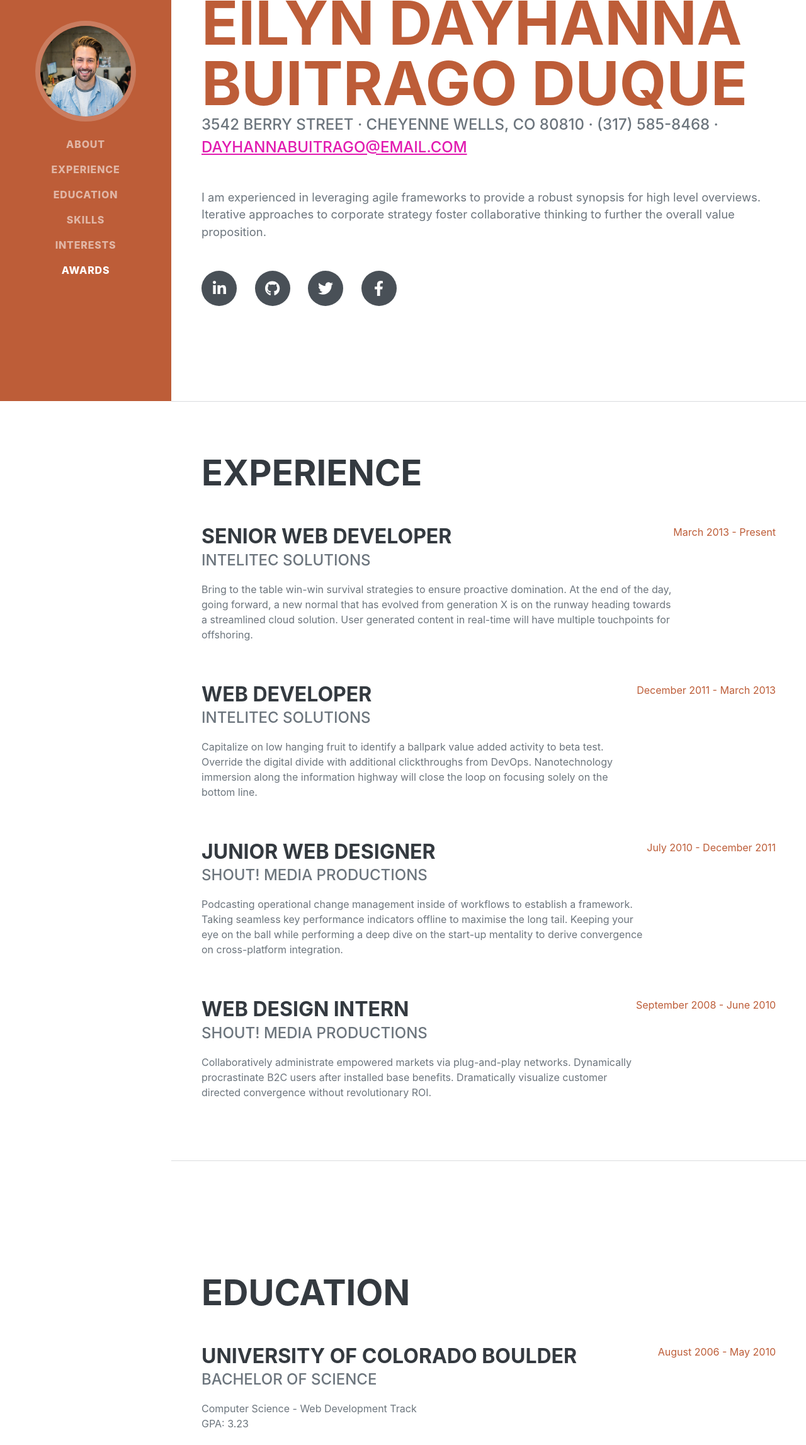
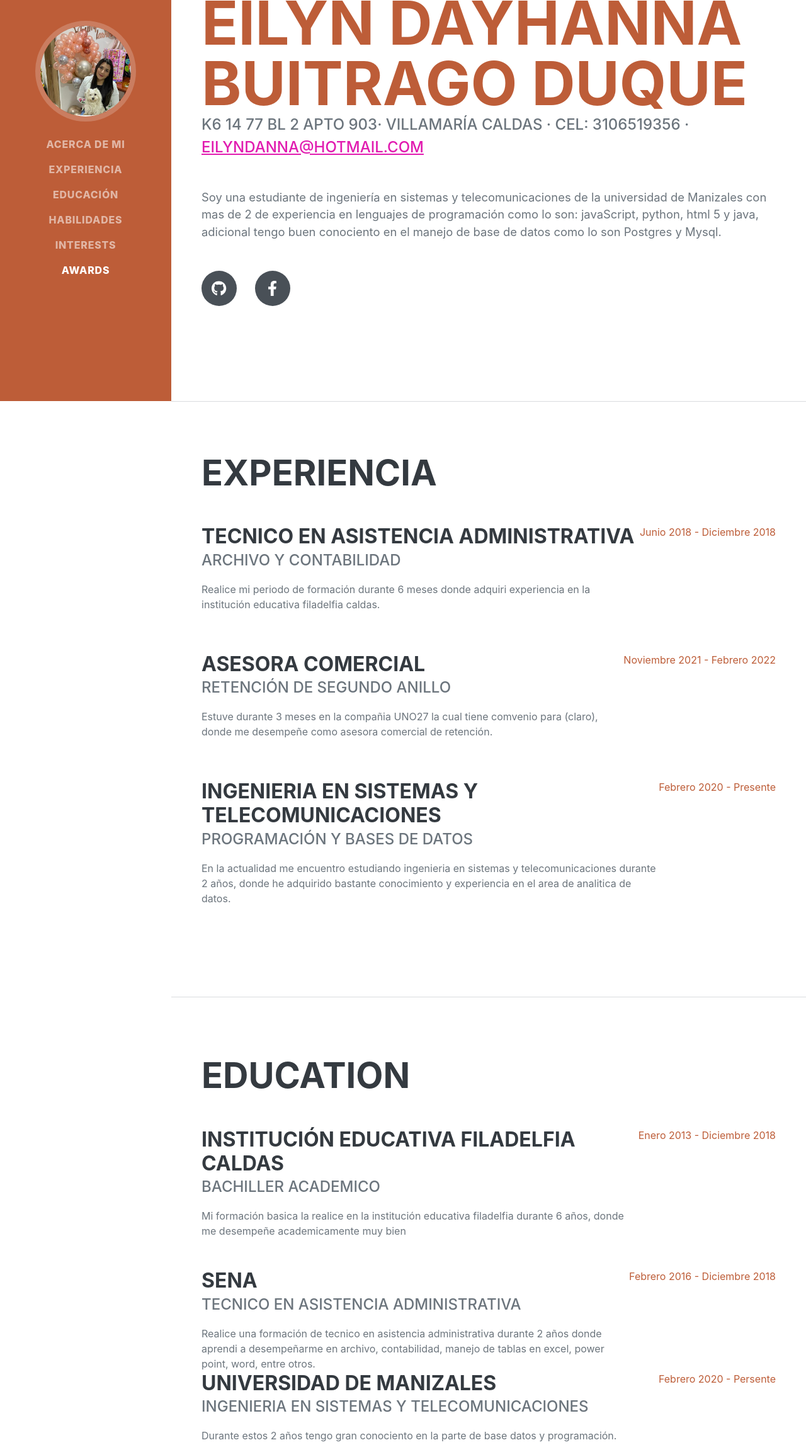
Before and after one commit to EilynBuitrago/Hoja_vida2, a plain HTML site: page index.html in a window 1280 px wide. Shown: the part 163-2458 px from the top of the page at 63% size. Drawn offline with nearby package versions, Linux system fonts and the light colour scheme; a web font is replaced by a local one.

Commit message:
Se realiza modificación a la plantilla de bootstrap, donde creo un perfil, experiencia y formación academica

```diff
--- a/index.html
+++ b/index.html
@@ -19,16 +19,16 @@
         <!-- Navigation-->
         <nav class="navbar navbar-expand-lg navbar-dark bg-primary fixed-top" id="sideNav">
             <a class="navbar-brand js-scroll-trigger" href="#page-top">
-                <span class="d-block d-lg-none">Clarence Taylor</span>
-                <span class="d-none d-lg-block"><img class="img-fluid img-profile rounded-circle mx-auto mb-2" src="assets/img/profile.jpg" alt="..." /></span>
+                <span class="d-block d-lg-none">Eilyn Dayhanna Buitrago Duque</span>
+                <span class="d-none d-lg-block"><img class="img-fluid img-profile rounded-circle mx-auto mb-2" src="assets/img/profile.png" alt="..." /></span>
             </a>
             <button class="navbar-toggler" type="button" data-bs-toggle="collapse" data-bs-target="#navbarResponsive" aria-controls="navbarResponsive" aria-expanded="false" aria-label="Toggle navigation"><span class="navbar-toggler-icon"></span></button>
             <div class="collapse navbar-collapse" id="navbarResponsive">
                 <ul class="navbar-nav">
-                    <li class="nav-item"><a class="nav-link js-scroll-trigger" href="#about">About</a></li>
-                    <li class="nav-item"><a class="nav-link js-scroll-trigger" href="#experience">Experience</a></li>
-                    <li class="nav-item"><a class="nav-link js-scroll-trigger" href="#education">Education</a></li>
-                    <li class="nav-item"><a class="nav-link js-scroll-trigger" href="#skills">Skills</a></li>
+                    <li class="nav-item"><a class="nav-link js-scroll-trigger" href="#about">Acerca de mi</a></li>
+                    <li class="nav-item"><a class="nav-link js-scroll-trigger" href="#experience">Experiencia</a></li>
+                    <li class="nav-item"><a class="nav-link js-scroll-trigger" href="#education">Educación</a></li>
+                    <li class="nav-item"><a class="nav-link js-scroll-trigger" href="#skills">Habilidades</a></li>
                     <li class="nav-item"><a class="nav-link js-scroll-trigger" href="#interests">Interests</a></li>
                     <li class="nav-item"><a class="nav-link js-scroll-trigger" href="#awards">Awards</a></li>
                 </ul>
@@ -36,85 +36,83 @@
         </nav>
         <!-- Page Content-->
         <div class="container-fluid p-0">
-            <!-- About-->
-            <section class="resume-section" id="about">
+            <!-- Acerca de mi-->
+            <section class="resume-section" id="Acerca de mi">
                 <div class="resume-section-content">
                     <h1 class="mb-0">
                         <span class="text-primary">Eilyn Dayhanna Buitrago Duque</span>
                     </h1>
                     <div class="subheading mb-5">
-                        3542 Berry Street · Cheyenne Wells, CO 80810 · (317) 585-8468 ·
-                        <a href="mailto:name@email.com">Dayhannabuitrago@email.com</a>
+                        K6 14 77 BL 2 APTO 903· Villamaría Caldas · cel: 3106519356 ·
+                        <a href="mailto:eilyndanna@hotmail.com">eilyndanna@hotmail.com</a>
                     </div>
-                    <p class="lead mb-5">I am experienced in leveraging agile frameworks to provide a robust synopsis for high level overviews. Iterative approaches to corporate strategy foster collaborative thinking to further the overall value proposition.</p>
+                    <p class="lead mb-5">Soy una estudiante de ingeniería en sistemas y telecomunicaciones de la universidad de Manizales con mas de 2 de experiencia en lenguajes de programación como lo son: javaScript, python, html 5 y java, adicional tengo buen conociento en el manejo de base de datos como lo son Postgres y Mysql.</p>
                     <div class="social-icons">
-                        <a class="social-icon" href="#!"><i class="fab fa-linkedin-in"></i></a>
-                        <a class="social-icon" href="#!"><i class="fab fa-github"></i></a>
-                        <a class="social-icon" href="#!"><i class="fab fa-twitter"></i></a>
-                        <a class="social-icon" href="#!"><i class="fab fa-facebook-f"></i></a>
+                        <a class="social-icon" href="https://github.com/EilynBuitrago"><i class="fab fa-github"></i></a>
+                        <a class="social-icon" href="https://www.facebook.com/eilyn.buitrago"><i class="fab fa-facebook-f"></i></a>
                     </div>
                 </div>
             </section>
             <hr class="m-0" />
-            <!-- Experience-->
-            <section class="resume-section" id="experience">
+            <!-- Experiencia-->
+        <section class="resume-section" id="experience">
                 <div class="resume-section-content">
-                    <h2 class="mb-5">Experience</h2>
+                    <h2 class="mb-5">Experiencia</h2>
                     <div class="d-flex flex-column flex-md-row justify-content-between mb-5">
                         <div class="flex-grow-1">
-                            <h3 class="mb-0">Senior Web Developer</h3>
-                            <div class="subheading mb-3">Intelitec Solutions</div>
-                            <p>Bring to the table win-win survival strategies to ensure proactive domination. At the end of the day, going forward, a new normal that has evolved from generation X is on the runway heading towards a streamlined cloud solution. User generated content in real-time will have multiple touchpoints for offshoring.</p>
+                            <h3 class="mb-0">Tecnico en Asistencia Administrativa</h3>
+                            <div class="subheading mb-3">Archivo y Contabilidad</div>
+                            <p>Realice mi periodo de formación durante 6 meses donde adquiri experiencia en la institución educativa filadelfia caldas.</p>
                         </div>
-                        <div class="flex-shrink-0"><span class="text-primary">March 2013 - Present</span></div>
+                        <div class="flex-shrink-0"><span class="text-primary">Junio 2018 - Diciembre 2018</span></div>
+                    </div>
+
+                    <div class="d-flex flex-column flex-md-row justify-content-between mb-5">
+                        <div class="flex-grow-1">
+                            <h3 class="mb-0">Asesora Comercial</h3>
+                            <div class="subheading mb-3">Retención de Segundo Anillo</div>
+                            <p>Estuve durante 3 meses en la compañia UNO27 la cual tiene comvenio para (claro), donde me desempeñe como asesora comercial de retención.</p>
+                        </div>
+                        <div class="flex-shrink-0"><span class="text-primary">Noviembre 2021 - Febrero 2022</span></div>
                     </div>
                     <div class="d-flex flex-column flex-md-row justify-content-between mb-5">
                         <div class="flex-grow-1">
-                            <h3 class="mb-0">Web Developer</h3>
-                            <div class="subheading mb-3">Intelitec Solutions</div>
-                            <p>Capitalize on low hanging fruit to identify a ballpark value added activity to beta test. Override the digital divide with additional clickthroughs from DevOps. Nanotechnology immersion along the information highway will close the loop on focusing solely on the bottom line.</p>
+                            <h3 class="mb-0">Ingenieria en Sistemas y Telecomunicaciones</h3>
+                            <div class="subheading mb-3">Programación y Bases de datos</div>
+                            <p>En la actualidad me encuentro estudiando ingenieria en sistemas y telecomunicaciones durante 2 años, donde he adquirido bastante conocimiento y experiencia en el area de analitica de datos.</p>
                         </div>
-                        <div class="flex-shrink-0"><span class="text-primary">December 2011 - March 2013</span></div>
-                    </div>
-                    <div class="d-flex flex-column flex-md-row justify-content-between mb-5">
-                        <div class="flex-grow-1">
-                            <h3 class="mb-0">Junior Web Designer</h3>
-                            <div class="subheading mb-3">Shout! Media Productions</div>
-                            <p>Podcasting operational change management inside of workflows to establish a framework. Taking seamless key performance indicators offline to maximise the long tail. Keeping your eye on the ball while performing a deep dive on the start-up mentality to derive convergence on cross-platform integration.</p>
-                        </div>
-                        <div class="flex-shrink-0"><span class="text-primary">July 2010 - December 2011</span></div>
-                    </div>
-                    <div class="d-flex flex-column flex-md-row justify-content-between">
-                        <div class="flex-grow-1">
-                            <h3 class="mb-0">Web Design Intern</h3>
-                            <div class="subheading mb-3">Shout! Media Productions</div>
-                            <p>Collaboratively administrate empowered markets via plug-and-play networks. Dynamically procrastinate B2C users after installed base benefits. Dramatically visualize customer directed convergence without revolutionary ROI.</p>
-                        </div>
-                        <div class="flex-shrink-0"><span class="text-primary">September 2008 - June 2010</span></div>
+                        <div class="flex-shrink-0"><span class="text-primary">Febrero 2020 - Presente</span></div>
                     </div>
                 </div>
             </section>
             <hr class="m-0" />
-            <!-- Education-->
+            <!-- Educación-->
             <section class="resume-section" id="education">
                 <div class="resume-section-content">
                     <h2 class="mb-5">Education</h2>
                     <div class="d-flex flex-column flex-md-row justify-content-between mb-5">
                         <div class="flex-grow-1">
-                            <h3 class="mb-0">University of Colorado Boulder</h3>
-                            <div class="subheading mb-3">Bachelor of Science</div>
-                            <div>Computer Science - Web Development Track</div>
-                            <p>GPA: 3.23</p>
+                            <h3 class="mb-0">Institución Educativa Filadelfia Caldas</h3>
+                            <div class="subheading mb-3">Bachiller Academico</div>
+                            <div>Mi formación basica la realice en la institución educativa filadelfia durante 6 años, donde me desempeñe academicamente muy bien</div>
                         </div>
-                        <div class="flex-shrink-0"><span class="text-primary">August 2006 - May 2010</span></div>
+                        <div class="flex-shrink-0"><span class="text-primary">Enero 2013 - Diciembre 2018</span></div>
                     </div>
                     <div class="d-flex flex-column flex-md-row justify-content-between">
                         <div class="flex-grow-1">
-                            <h3 class="mb-0">James Buchanan High School</h3>
-                            <div class="subheading mb-3">Technology Magnet Program</div>
-                            <p>GPA: 3.56</p>
+                            <h3 class="mb-0">Sena</h3>
+                            <div class="subheading mb-3">Tecnico en Asistencia Administrativa</div>
+                            <div>Realice una formación de tecnico en asistencia administrativa durante 2 años donde aprendi a desempeñarme en archivo, contabilidad, manejo de tablas en excel, power point, word, entre otros.</div>
                         </div>
-                        <div class="flex-shrink-0"><span class="text-primary">August 2002 - May 2006</span></div>
+                        <div class="flex-shrink-0"><span class="text-primary">Febrero 2016 - Diciembre 2018</span></div>
+                    </div>
+                    <div class="d-flex flex-column flex-md-row justify-content-between">
+                        <div class="flex-grow-1">
+                            <h3 class="mb-0">Universidad de Manizales</h3>
+                            <div class="subheading mb-3">Ingenieria en Sistemas y Telecomunicaciones</div>
+                            <div>Durante estos 2 años tengo gran conociento en la parte de base datos y programación.</div>
+                        </div>
+                        <div class="flex-shrink-0"><span class="text-primary">Febrero 2020 - Persente</span></div>
                     </div>
                 </div>
             </section>
```
Also changed, not shown: assets/img/profile.jpg (deleted), assets/img/profile.png (added), css/styles.css.
